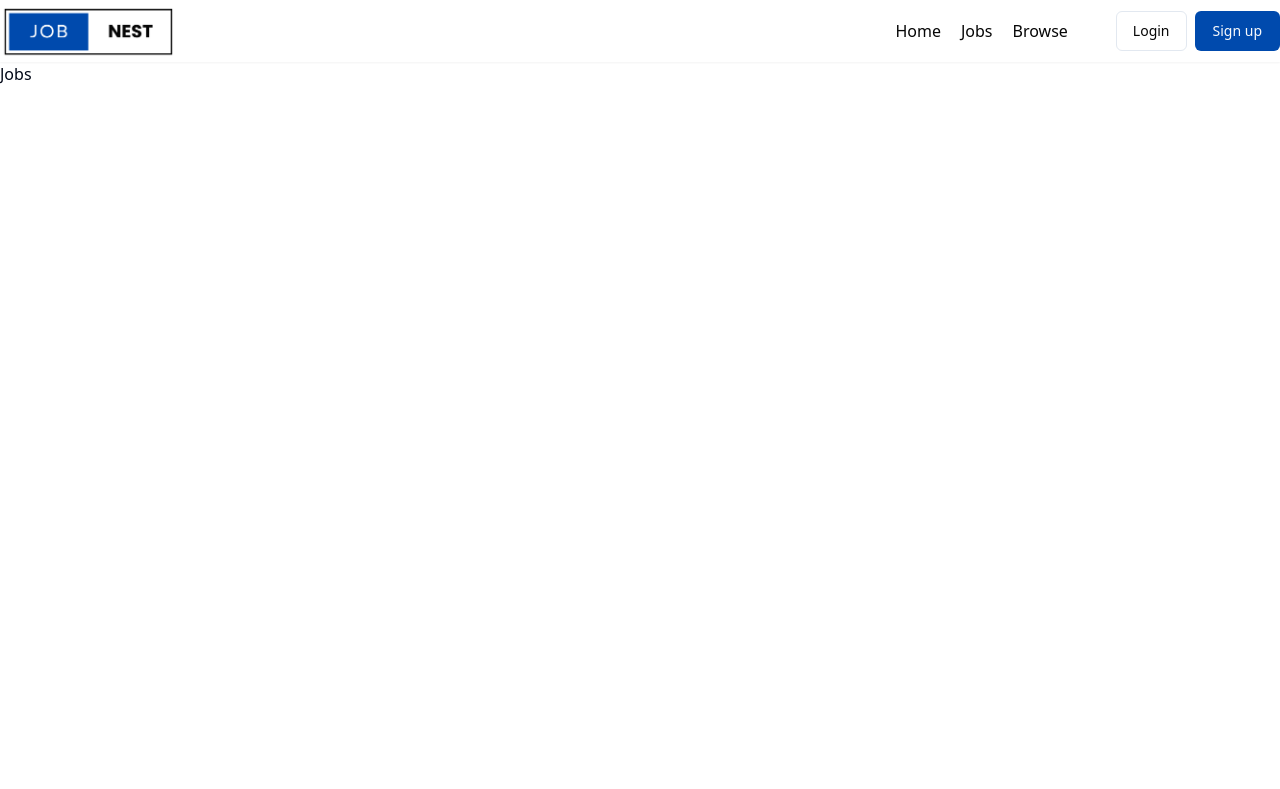
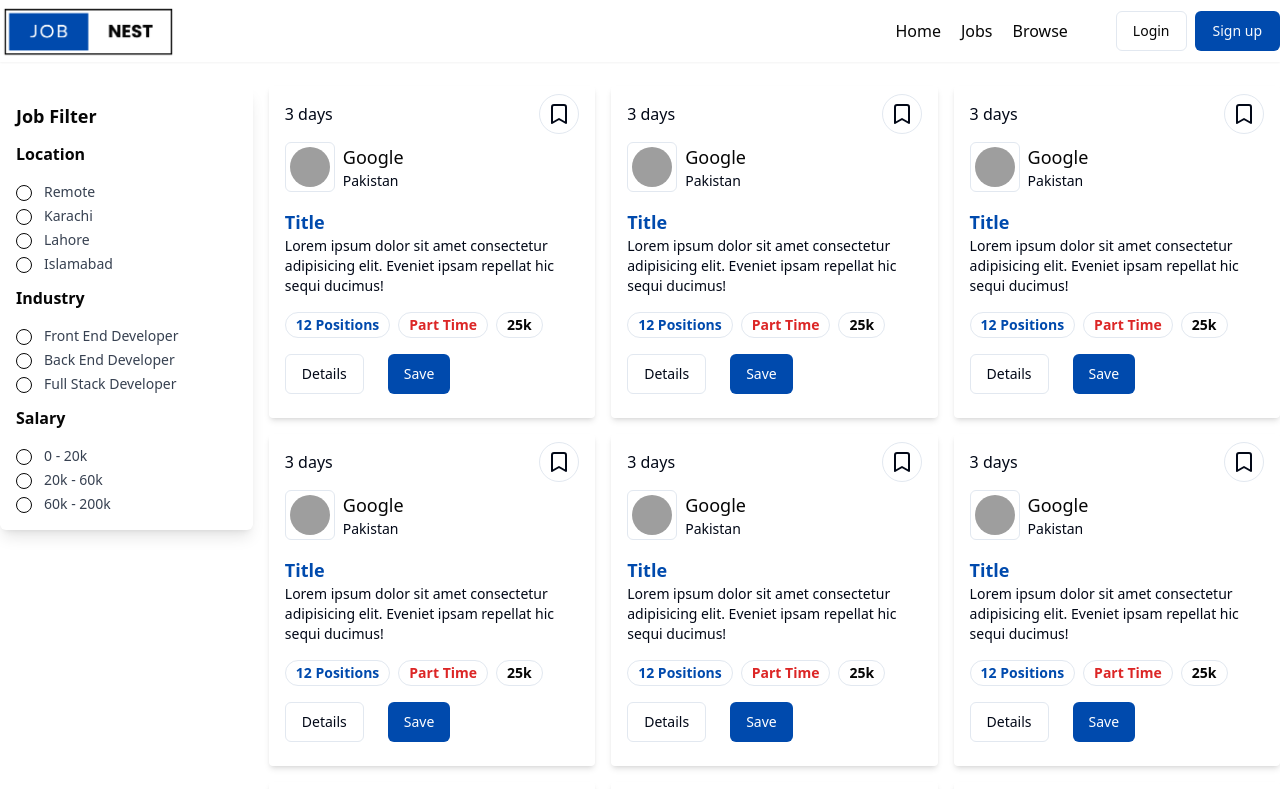
Before and after one commit to MuhammadAreeb30/Job_Portal-, a React (Vite) app in the folder FrontEnd/: page /jobs in a window 1280 px wide. Shown: the top 789 px of the page. Built offline with nearby package versions, Linux system fonts and the light colour scheme; grey boxes are pictures that could not be loaded.

Commit message:
add filter card component

```diff
--- /dev/null
+++ b/FrontEnd/src/components/FilterCard.jsx
@@ -0,0 +1,48 @@
+import { Label } from "./ui/label";
+import { RadioGroup, RadioGroupItem } from "./ui/radio-group";
+
+const FilterCard = () => {
+  const filterData = [
+    {
+      jobType: "Location",
+      options: ["Remote", "Karachi", "Lahore", "Islamabad"],
+    },
+    {
+      jobType: "Industry",
+      options: [
+        "Front End Developer",
+        "Back End Developer",
+        "Full Stack Developer",
+      ],
+    },
+    {
+      jobType: "Salary",
+      options: ["0 - 20k", "20k - 60k", "60k - 200k"],
+    },
+  ];
+
+  return (
+    <div className="shadow-lg rounded-md py-4 px-4">
+      <h1 className="text-lg text-primary font-semibold">Job Filter</h1>
+      {filterData.map((item, index) => (
+        <div key={index}>
+          <h1 className="my-3 text-md text-primary font-semibold">
+            {item.jobType}
+          </h1>
+          {item.options.map((item, index) => {
+            return (
+              <div key={index}>
+                <RadioGroup className="flex items-center gap-3 pt-1">
+                  <RadioGroupItem value={item} className="mt-[2px]" />
+                  <Label className="text-sm text-gray-700">{item}</Label>
+                </RadioGroup>
+              </div>
+            );
+          })}
+        </div>
+      ))}
+    </div>
+  );
+};
+
+export default FilterCard;
--- /dev/null
+++ b/FrontEnd/src/components/JobCards.jsx
@@ -0,0 +1,55 @@
+import { Bookmark } from "lucide-react";
+import { Button } from "./ui/button";
+import { Avatar, AvatarImage } from "./ui/avatar";
+import { Badge } from "./ui/badge";
+
+const JobCards = () => {
+  return (
+    <div className="shadow-md rounded-sm py-2 px-4 transition-all hover:shadow-none hover:bg-gray-50">
+      <div className="flex items-center justify-between">
+        <p className="text-base">3 days</p>
+        <Button className="rounded-full" variant="outline" size="icon">
+          <Bookmark />
+        </Button>
+      </div>
+      <div className="flex items-center gap-2 my-2">
+        <Button className="p-6 rounded-md" size="icon" variant="outline">
+          <Avatar>
+            <AvatarImage
+              variant="outline"
+              src="https://cdn4.iconfinder.com/data/icons/logos-brands-7/512/google_logo-google_icongoogle-512.png"
+            />
+          </Avatar>
+        </Button>
+        <div className="flex flex-col">
+          <h2 className="text-lg font-medium text-primary">Google</h2>
+          <h4 className="text-sm">Pakistan</h4>
+        </div>
+      </div>
+      <div className="my-4">
+        <h2 className="text-secondary font-bold text-lg">Title</h2>
+        <p className="text-sm">
+          Lorem ipsum dolor sit amet consectetur adipisicing elit. Eveniet ipsam
+          repellat hic sequi ducimus!
+        </p>
+      </div>
+      <div className="flex gap-2">
+        <Badge className="text-sm text-secondary" variant="outline">
+          12 Positions
+        </Badge>
+        <Badge className="text-sm text-red-600" variant="outline">
+          Part Time
+        </Badge>
+        <Badge className="text-sm text-primary" variant="outline">
+          25k
+        </Badge>
+      </div>
+      <div className="flex gap-6 my-4">
+        <Button variant="outline">Details</Button>
+        <Button className="bg-secondary text-white">Save</Button>
+      </div>
+    </div>
+  );
+};
+
+export default JobCards;
--- a/FrontEnd/src/pages/Jobs.jsx
+++ b/FrontEnd/src/pages/Jobs.jsx
@@ -1,12 +1,39 @@
-import Navbar from "@/components/ui/shared/Navbar"
+import FilterCard from "@/components/FilterCard";
+import Footer from "@/components/Footer";
+import JobCards from "@/components/JobCards";
+import Navbar from "@/components/ui/shared/Navbar";
 
 const Jobs = () => {
+  const jobs = [1, 2, 3, 4, 5, 6, 7, 8, 9];
   return (
     <>
-        <Navbar />
-        <h1>Jobs</h1>
+      {jobs.length < 0 ? (
+        <div className="bg-gray-100 h-[100vh]">
+          <Navbar />
+          <div className="w-full h-[91vh] flex items-center justify-center">
+            <h1>Jobs Not Found</h1>
+          </div>
+        </div>
+      ) : (
+        <>
+          <Navbar />
+          <section className="max-w-7xl mx-auto py-6 flex gap-4">
+            <div className="w-1/5">
+              <FilterCard />
+            </div>
+            <div className="w-4/5">
+              <div className="grid grid-cols-3 gap-4">
+                {jobs.map((item, i) => (
+                  <JobCards item={item} key={i} />
+                ))}
+              </div>
+            </div>
+          </section>
+          <Footer />
+        </>
+      )}
     </>
-  )
-}
+  );
+};
 
-export default Jobs
+export default Jobs;
```
